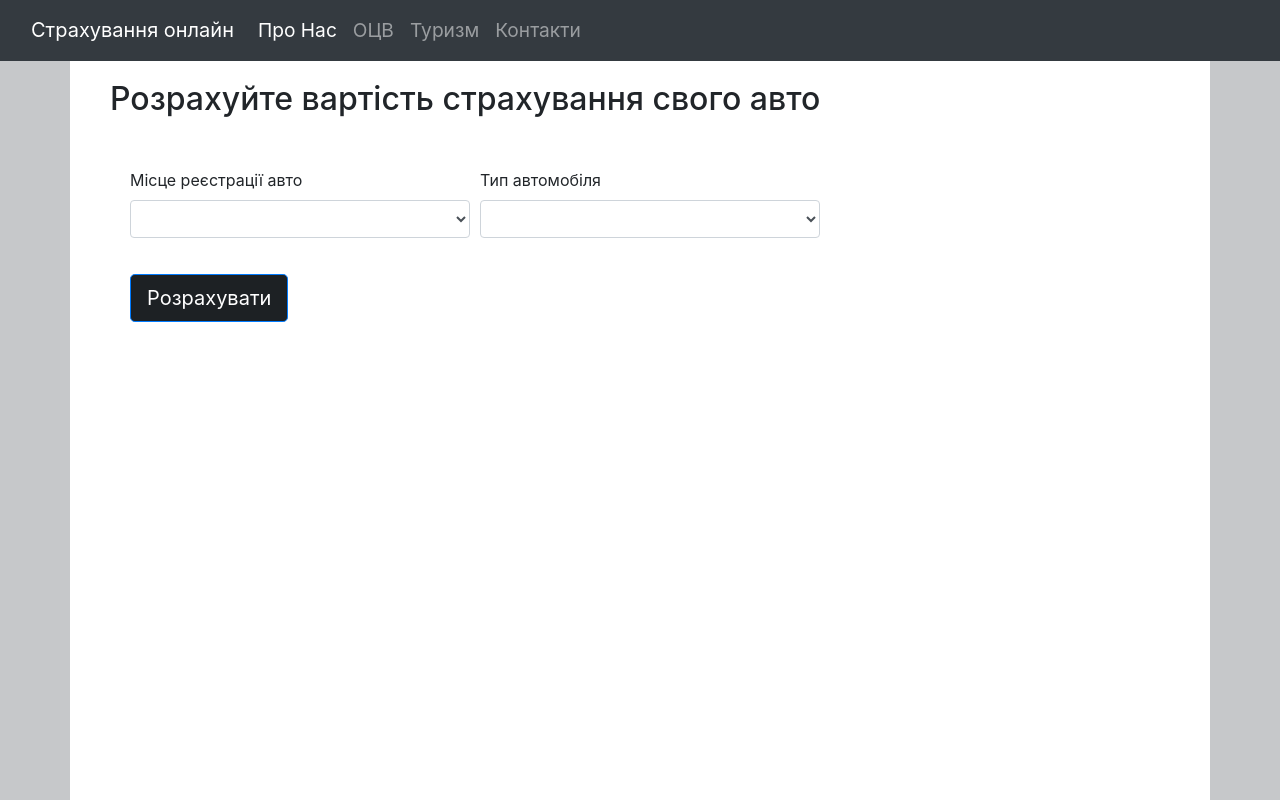
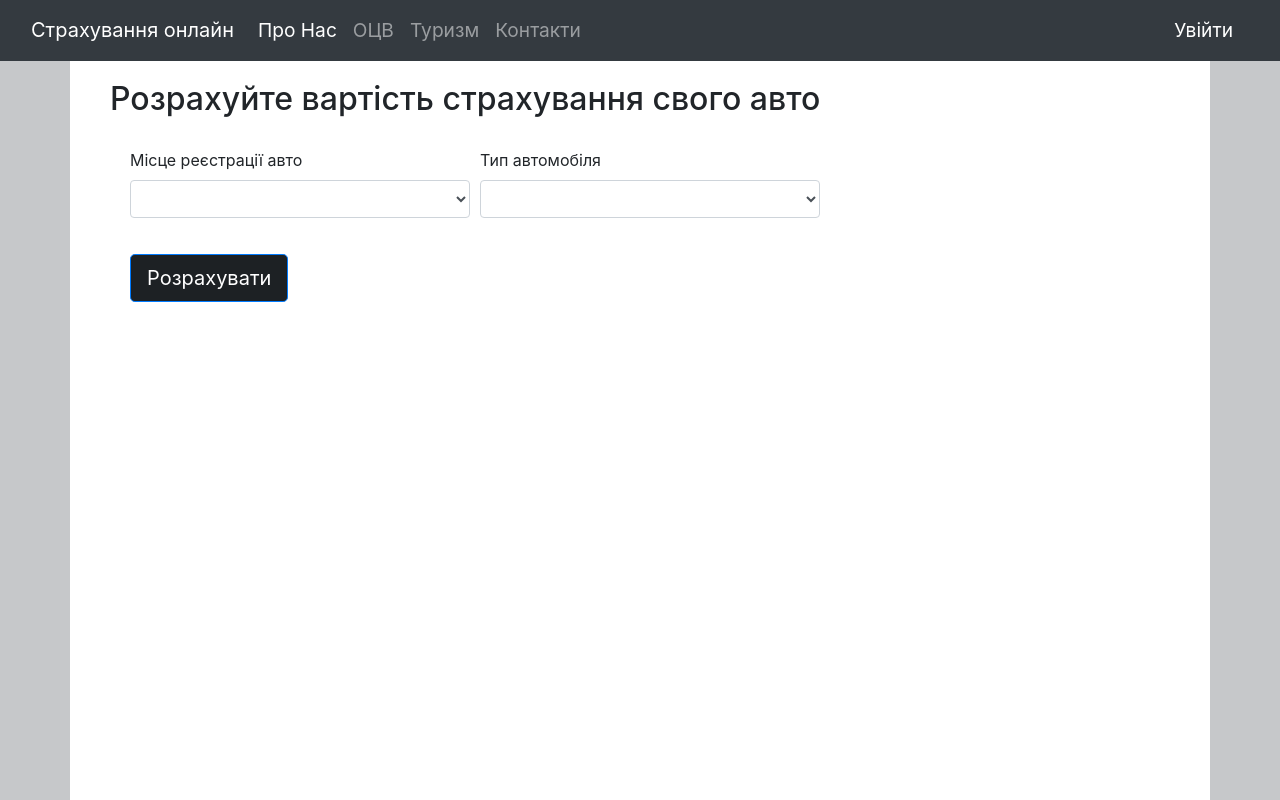
Before and after one commit to Remarion/InsuranceStoreProject, a Django app: page /ocv/ in a window 1280 px wide. Run offline with Django 3.2, Linux system fonts and the light colour scheme; data comes from the database, SQL or seed files in the repository; some libraries are stand-ins or nearby versions.

Commit message:
Latest renew

```diff
--- a/ocv/static/css/styles.css
+++ b/ocv/static/css/styles.css
@@ -1,4 +1,4 @@
-@media screen and (min-device-width: 481px){
+@media screen and (min-device-width: 481px) {
 
     body {
         background: no-repeat center center fixed;
@@ -7,10 +7,10 @@
         -o-background-size: cover;
         background-size: cover;
         background-color: #c6c8ca;
-           }
+    }
 
     #calcForm {
-        margin-top: 50px;
+        margin-top: 30px;
         margin-left: 20px
     }
 
@@ -27,7 +27,7 @@
     }
 
     .navbar {
-        opacity:1;
+        opacity: 1;
         font-size: 1.2rem;
     }
 
@@ -39,25 +39,32 @@
         display: none;
         border-color: #1b1e21;
     }
-    .initialText{
+
+    .initialText {
         margin-top: 40px;
     }
+
     #carTypeSelect {
         display: none;
     }
+
     #contractForm {
         margin-top: 50px;
         font-size: 1.15rem;
     }
+
     #cardContact {
 
     }
+
     #cardContactHeader {
         background-color: rgba(11, 32, 33, 0.12);
     }
+
     #cardContractBody {
         background-color: rgba(226, 227, 229, 0.12);
     }
+
     #ajaxLoader {
         margin-top: 20px;
         display: none;
@@ -65,33 +72,40 @@
         padding: 20px;
         width: 300px;
     }
+
     #carouselImage {
         height: 600px;
     }
+
     #carousel {
         margin-top: 23px;
         height: 600px;
     }
+
     #iconBlock {
         margin-top: 30px;
         padding: 30px;
     }
+
     #iconBlockOne {
         border: none;
         width: 80%;
         height: 80%;
 
     }
+
     #iconImage {
         width: 60%;
         height: 60%;
         align-self: center;
     }
+
     #iconText {
         font-size: 0.9rem;
         text-align: center;
     }
 }
+
 @media screen and (max-device-width: 480px){
     body {
         background: no-repeat center center fixed;
--- a/ocv/templates/wrapper.html
+++ b/ocv/templates/wrapper.html
@@ -8,6 +8,7 @@
     <meta name="viewport" content="width=device-width, initial-scale=1">
     <meta http-equiv="X-UA-Compatible" content="ie=edge">
     <title>Веб-страхування</title>
+    <link rel="icon" href="/static/imgs/title.png">
     <link rel="stylesheet" href="{% static 'css/bootstrap.min.css' %}" type="text/css">
     <link rel="stylesheet" href="{% static 'css/styles.css' %}" type="text/css">
     <script type='text/javascript' src='http://ajax.googleapis.com/ajax/libs/jquery/1.4/jquery.min.js'></script>
@@ -36,7 +37,9 @@
                 <li><a class="nav-item nav-link" href="/tourism">Туризм </a></li>
                 <li><a class="nav-item nav-link" href="">Контакти</a></li>
             </ul>
+
         </div><!-- /.navbar-collapse -->
+        <span class="float-right"><a class="nav-item nav-link" href="/admin" style="color: white">Увійти</a></span>
         </div><!-- /.container-fluid -->
     </nav>
 </header>
--- a/tourism/templates/tourism/tourism.html
+++ b/tourism/templates/tourism/tourism.html
@@ -3,5 +3,7 @@
 {% block content %}
     <h2 class="initialText">Buy tourist insurance contract</h2>
 
+    <iframe width="800" height="600" src="https://app.powerbi.com/view?r=eyJrIjoiMWVhMTdhZGEtNGQyNS00ZDZmLWFhMGItNzQxYTZhNmQzNGJkIiwidCI6ImM2YmFmYjdkLTQ3ZjItNDI3MS04ZTU1LWM3NzA4NGIxMmFmYSIsImMiOjl9" frameborder="0" allowFullScreen="true"></iframe>
+
 
 {% endblock %}
```
Also changed, not shown: ocv/static/imgs/title.jpg (added), ocv/static/imgs/title.png (added).
